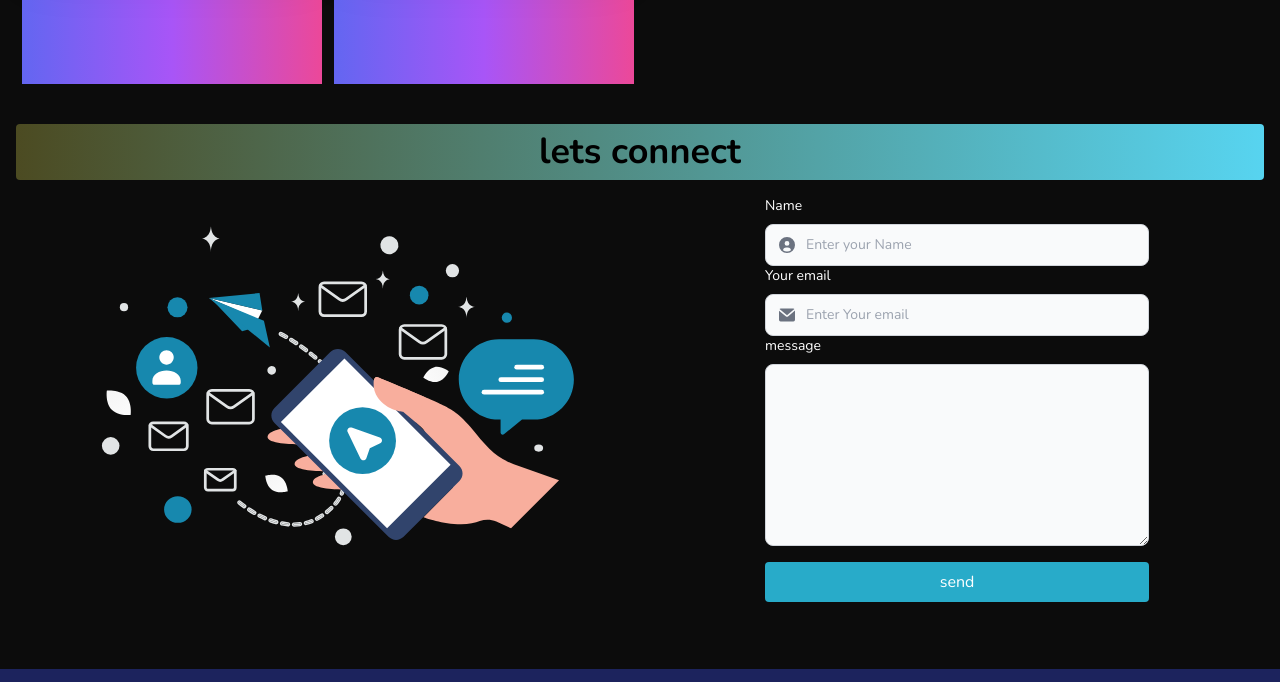
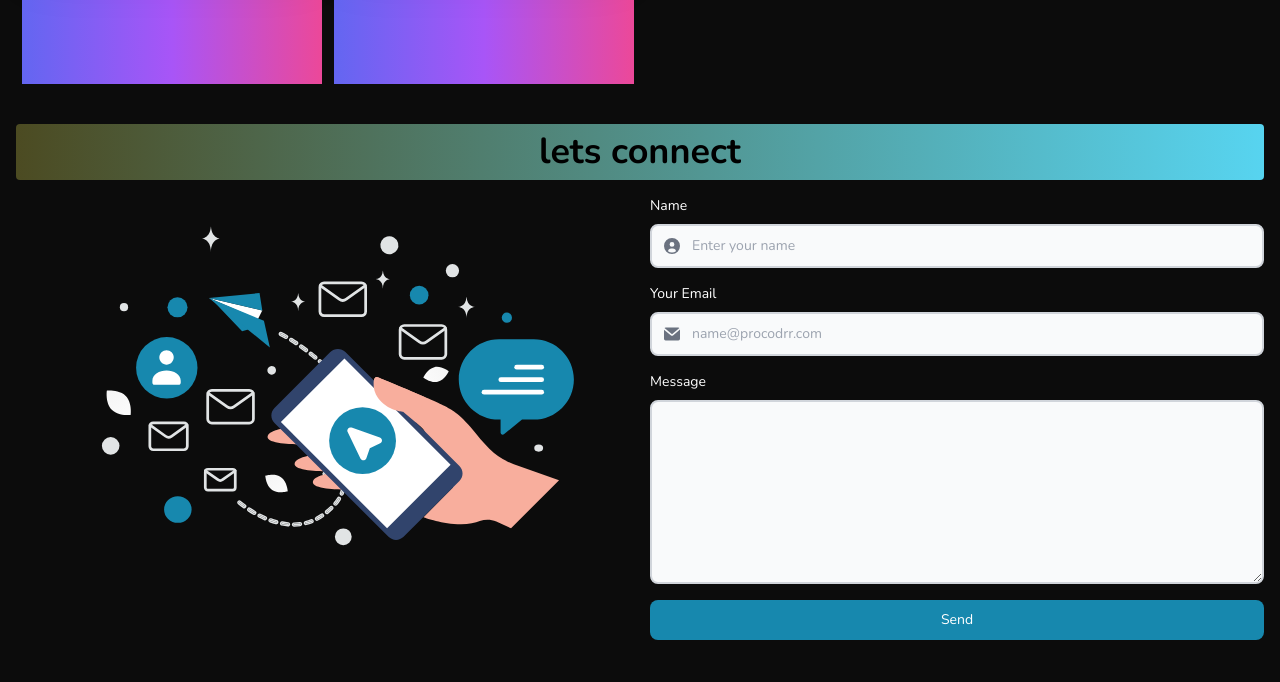
Before and after one commit to Akbar758742/myportfolio, a website: page index.html in a window 1280 px wide. Shown: the part 1572-2254 px from the top of the page. Drawn offline with nearby package versions, Linux system fonts and the light colour scheme.

Commit message:
update ful form

```diff
--- a/index.html
+++ b/index.html
@@ -431,33 +431,90 @@ class="w-[300px] h-[400px]     bg-gradient-to-r from-indigo-500 via-purple-500 t
         </div>
 
         <div class="w-full">
-          <form class="max-w-sm mx-auto " name="contact" netlify>
-            <label for="Name" class="block mb-2 text-sm font-medium  text-white "> Name</label>
-            <div class="relative">
-              <div class="absolute inset-y-0 start-0 flex items-center ps-3.5 pointer-events-none">
-                <svg class="w-4 h-4 text-gray-500 dark:text-gray-400" aria-hidden="true" xmlns="http://www.w3.org/2000/svg" fill="currentColor" viewBox="0 0 20 20">
-                  <path d="M10 0a10 10 0 1 0 10 10A10.011 10.011 0 0 0 10 0Zm0 5a3 3 0 1 1 0 6 3 3 0 0 1 0-6Zm0 13a8.949 8.949 0 0 1-4.951-1.488A3.987 3.987 0 0 1 9 13h2a3.987 3.987 0 0 1 3.951 3.512A8.949 8.949 0 0 1 10 18Z"/>
+          <form class="w-full" name="contactUS" netlify>
+            <label
+              for="name"
+              class="block mb-2 text-sm font-medium  text-white"
+              >Name</label
+            >
+            <div class="relative mb-4">
+              <div
+                class="absolute inset-y-0 start-0 flex items-center ps-3.5 pointer-events-none"
+              >
+                <svg
+                  class="w-4 h-4 text-gray-500 dark:text-gray-400"
+                  aria-hidden="true"
+                  xmlns="http://www.w3.org/2000/svg"
+                  fill="currentColor"
+                  viewBox="0 0 20 20"
+                >
+                  <path
+                    d="M10 0a10 10 0 1 0 10 10A10.011 10.011 0 0 0 10 0Zm0 5a3 3 0 1 1 0 6 3 3 0 0 1 0-6Zm0 13a8.949 8.949 0 0 1-4.951-1.488A3.987 3.987 0 0 1 9 13h2a3.987 3.987 0 0 1 3.951 3.512A8.949 8.949 0 0 1 10 18Z"
+                  />
                 </svg>
               </div>
-              <input type="text" id="Name" class="bg-gray-50 border border-gray-300 text-gray-900 text-sm rounded-lg focus:ring-blue-500 focus:border-blue-500 block w-full ps-10 p-2.5  dark:bg-gray-700 dark:border-gray-600 dark:placeholder-gray-400 dark:text-white dark:focus:ring-blue-500 dark:focus:border-blue-500" placeholder="Enter your Name">
+              <input
+                type="text"
+                id="name"
+                name="name"
+                class="bg-gray-50 border-2 outline-none border-gray-300 text-gray-900 text-sm rounded-lg focus:ring-[#1788ae] focus:border-[#1788ae] block w-full ps-10 p-2.5 dark:bg-gray-700 dark:border-gray-600 dark:placeholder-gray-400 dark:text-white"
+                placeholder="Enter your name"
+              />
             </div>
-            <label for="email" class="block mb-2 text-sm font-medium  text-white ">Your email</label>
-            <div class="relative">
-              <div class="absolute inset-y-0 start-0 flex items-center ps-3.5 pointer-events-none">
-                <svg class="w-4 h-4 text-gray-500" aria-hidden="true" xmlns="http://www.w3.org/2000/svg" fill="currentColor" viewBox="0 0 20 16">
-                  <path d="m10.036 8.278 9.258-7.79A1.979 1.979 0 0 0 18 0H2A1.987 1.987 0 0 0 .641.541l9.395 7.737Z"/>
-                  <path d="M11.241 9.817c-.36.275-.801.425-1.255.427-.428 0-.845-.138-1.187-.395L0 2.6V14a2 2 0 0 0 2 2h16a2 2 0 0 0 2-2V2.5l-8.759 7.317Z"/>
+            <label
+              for="email"
+              class="block mb-2 text-sm font-medium text-white"
+              >Your Email</label
+            >
+            <div class="relative mb-4">
+              <div
+                class="absolute inset-y-0 start-0 flex items-center ps-3.5 pointer-events-none"
+              >
+                <svg
+                  class="w-4 h-4 text-gray-500 dark:text-gray-400"
+                  aria-hidden="true"
+                  xmlns="http://www.w3.org/2000/svg"
+                  fill="currentColor"
+                  viewBox="0 0 20 16"
+                >
+                  <path
+                    d="m10.036 8.278 9.258-7.79A1.979 1.979 0 0 0 18 0H2A1.987 1.987 0 0 0 .641.541l9.395 7.737Z"
+                  />
+                  <path
+                    d="M11.241 9.817c-.36.275-.801.425-1.255.427-.428 0-.845-.138-1.187-.395L0 2.6V14a2 2 0 0 0 2 2h16a2 2 0 0 0 2-2V2.5l-8.759 7.317Z"
+                  />
                 </svg>
               </div>
-              <input type="text" id="email" class="bg-gray-50 border border-gray-300 text-gray-900 text-sm rounded-lg focus:ring-blue-500 focus:border-blue-500 block w-full ps-10 p-2.5  dark:bg-gray-700 dark:border-gray-600 dark:placeholder-gray-400 dark:text-white dark:focus:ring-blue-500 dark:focus:border-blue-500" placeholder="Enter Your email">
+              <input
+                type="text"
+                id="email"
+                name="email"
+                class="bg-gray-50 border-2 outline-none border-gray-300 text-gray-900 text-sm rounded-lg focus:ring-[#1788ae] focus:border-[#1788ae] block w-full ps-10 p-2.5 dark:bg-gray-700 dark:border-gray-600 dark:placeholder-gray-400 dark:text-white"
+                placeholder="name@procodrr.com"
+              />
             </div>
-            <label for="message" class="block mb-2 text-sm font-medium  text-white ">message</label>
-            <div class="relative">
-
-              <textarea rows ="8" name="message" id="message" class="bg-gray-50 border border-gray-300 text-gray-900 text-sm rounded-lg focus:ring-blue-500 focus:border-blue-500 block w-full ps-10 p-2.5  dark:bg-gray-700 dark:border-gray-600 dark:placeholder-gray-400 dark:text-white dark:focus:ring-blue-500 dark:focus:border-blue-500" placeholder=""></textarea>
-
+            <label
+              for="message"
+              class="block mb-2 text-sm font-medium  text-white"
+              >Message</label
+            >
+            <div class="relative mb-4">
+              <div
+                class="absolute inset-y-0 start-0 flex items-center ps-3.5 pointer-events-none"
+              ></div>
+              <textarea
+                id="message"
+                name="message"
+                rows="8"
+                class="bg-gray-50 border-2 outline-none border-gray-300 text-gray-900 text-sm rounded-lg focus:ring-[#1788ae] focus:border-[#1788ae] block w-full p-2.5 dark:bg-gray-700 dark:border-gray-600 dark:placeholder-gray-400 dark:text-white"
+              ></textarea>
             </div>
-            <button type="submit" class="w-full py-2 px-4 mt-4 bg-[#28abc9] rounded text-white hover:bg-[#52630a] hover:text-[#dadcdd] hover:scale-110 ease-in-out duration-100">send</button>
+            <button
+              type="submit"
+              class="w-full text-white bg-[#1788ae] hover:bg-[#1280a4] focus:ring-4 focus:ring-[#4489a0] font-medium rounded-lg text-sm px-5 py-2.5 me-2 mb-2 focus:outline-none"
+            >
+              Send
+            </button>
           </form>
         </div>
       </div>
```
Also changed, not shown: output.css.
